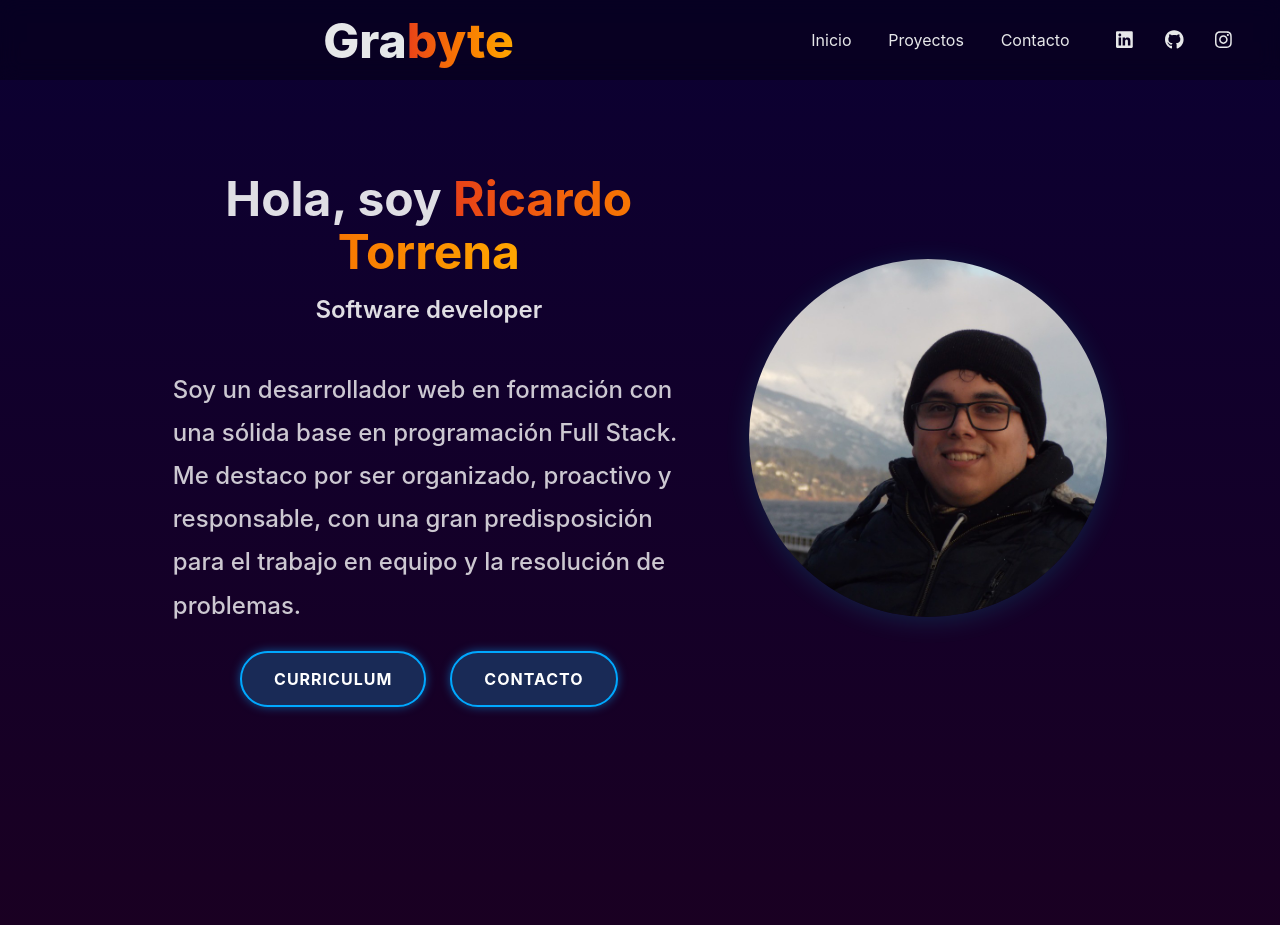
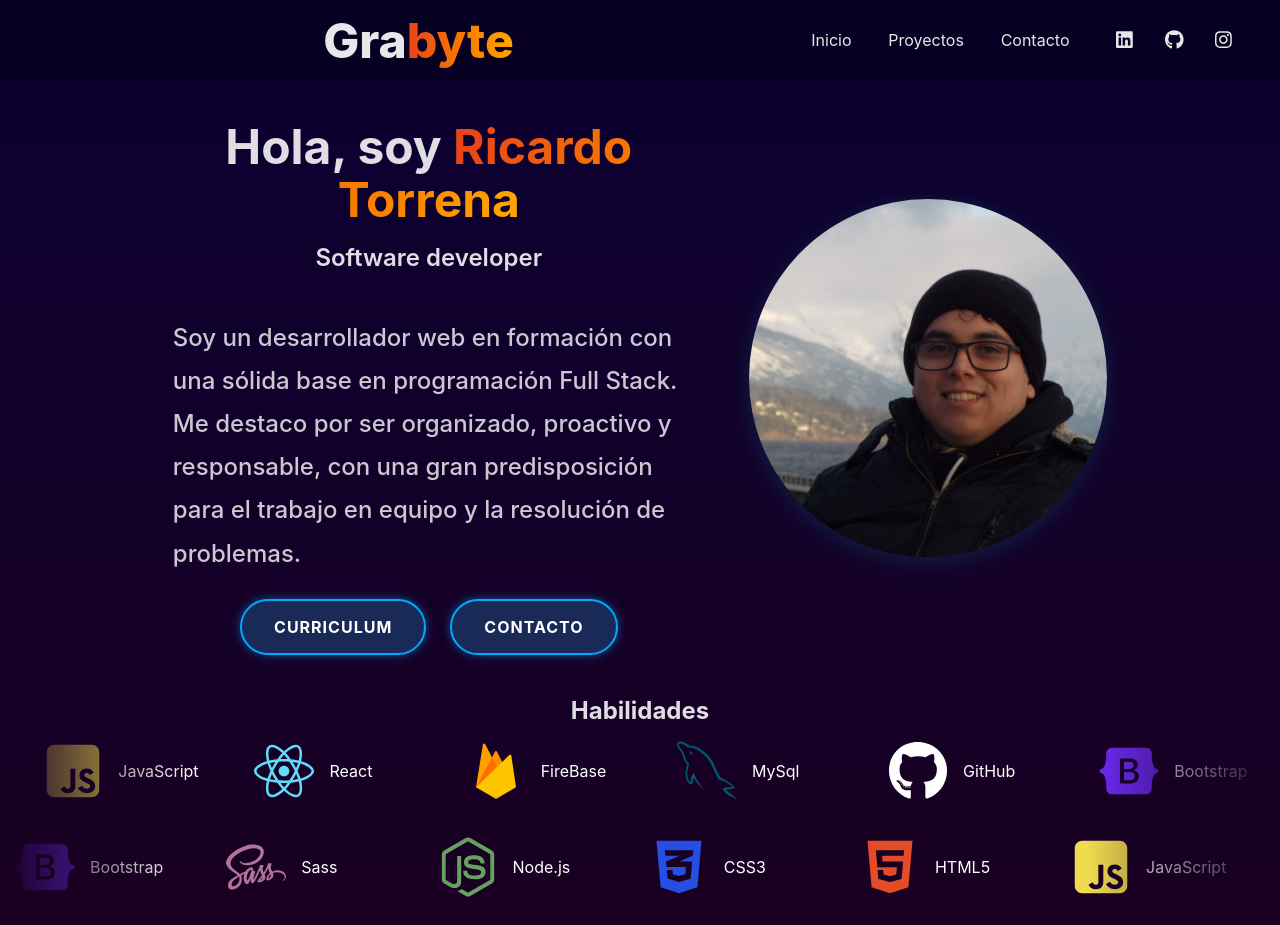
Before and after one commit to Grabyte/Portafolio_Web, a React (Vite) app: page / in a window 1280 px wide. Shown: the top 925 px of the page. Built offline with nearby package versions, Linux system fonts and the light colour scheme.

Commit message:
seccion de habilidades

```diff
--- a/src/components/Home.jsx
+++ b/src/components/Home.jsx
@@ -2,6 +2,7 @@ import '../styles/home.css'
 import ricardoimg from '../assets/images/ricardo2.jpg'
 import { Link } from 'react-scroll'
 import PDFViewer from "../components/PdfViewer";
+import Carousel from './InfinityScroll';
 
 function Home() {
   return (
@@ -20,6 +21,7 @@ function Home() {
           <img src={ricardoimg} alt="" />
       </div>
     </section>
+    <Carousel/>
     </>
   )
 }
--- /dev/null
+++ b/src/components/InfinityScroll.jsx
@@ -0,0 +1,117 @@
+import { FontAwesomeIcon } from '@fortawesome/react-fontawesome';
+import { faReact, faJsSquare, faHtml5, faCss3Alt, faNodeJs, faSass, faBootstrap, faGithub } from '@fortawesome/free-brands-svg-icons';
+import "../styles/carrousel.css";
+
+const Carousel = () => {
+  return (
+    <>
+      <h2 className="slider__header">Habilidades</h2>
+      <div className="slider reverse">
+        <div className="list">
+          <div className="item" style={{ "--position": 1 }}>
+            <FontAwesomeIcon icon={faReact} color="#61DBFB" />
+            <span>React</span>
+          </div>
+          <div className="item" style={{ "--position": 2 }}>
+            <FontAwesomeIcon icon={faJsSquare} color="#F0DB4F" />
+            <span>JavaScript</span>
+          </div>
+          <div className="item" style={{ "--position": 3 }}>
+            <FontAwesomeIcon icon={faHtml5} color="#E34C26" />
+            <span>HTML5</span>
+          </div>
+          <div className="item" style={{ "--position": 4 }}>
+            <FontAwesomeIcon icon={faCss3Alt} color="#264de4" />
+            <span>CSS3</span>
+          </div>
+          <div className="item" style={{ "--position": 5 }}>
+            <FontAwesomeIcon icon={faNodeJs} color="#68A063" />
+            <span>Node.js</span>
+          </div>
+          <div className="item" style={{ "--position": 6 }}>
+            <FontAwesomeIcon icon={faSass} color="#b37399" />
+            <span>Sass</span>
+          </div>
+          <div className="item" style={{ "--position": 7 }}>
+            <FontAwesomeIcon icon={faBootstrap} color="#712cf9" />
+            <span>Bootstrap</span>
+          </div>
+          <div className="item" style={{ "--position": 8 }}>
+            <FontAwesomeIcon icon={faGithub} color="#FFFFFF" />
+            <span>GitHub</span>
+          </div>
+          <div className="item" style={{ "--position": 9 }}>
+            <svg xmlns="http://www.w3.org/2000/svg" preserveAspectRatio="xMidYMid" viewBox="0 0 256 252">
+              <path d="M236 194c-14 0-25 1-34 5-3 1-7 1-7 4l3 6c2 3 5 8 9 11l11 8 21 10 11 9 6 4-3-6-5-5c-5-7-11-13-18-18-6-3-18-9-20-15h-1l12-3 18-3 8-2v-2l-9-10c-8-8-18-15-28-22l-18-8c-2-1-6-2-7-4l-7-13-15-30-8-20c-18-30-38-48-68-65-6-4-14-5-22-7l-13-1-8-6C34 5 8-9 1 9c-5 11 7 22 11 28l9 13 3 9c3 8 5 17 9 24l6 10c2 2 4 3 5 6-3 4-3 9-4 13-7 20-4 44 5 59 2 4 9 14 18 10 8-3 6-13 8-22l1-4 8 14c5 9 14 18 22 24 4 3 8 8 13 10l-4-4-9-10c-8-10-14-21-20-32l-7-17-3-6c-3 4-7 7-9 12-3 7-3 17-4 26h-1c-6-1-8-7-10-12-5-12-6-32-1-46 1-4 6-15 4-19-1-3-4-5-6-7l-7-12-10-30-9-13c-3-5-7-8-10-14-1-2-2-5 0-7l2-2c2-2 9 0 11 1 6 3 12 5 17 9l8 6h4c6 1 12 0 17 2 9 3 18 7 25 12 23 14 42 35 54 59 3 4 3 8 5 12l12 26c4 8 7 16 12 23 3 4 14 6 18 8l12 4 18 12c2 2 11 7 12 10Z" fill="#00546B" />
+              <path d="m58 43-7 1 6 7 4 9v-1c3-1 4-4 4-8l-2-4-5-4Z" fill="#00546B" />
+            </svg>
+            <span>MySql</span>
+          </div>
+          <div className="item" style={{ "--position": 10 }}>
+            <svg xmlns="http://www.w3.org/2000/svg" x="0px" y="0px" width="100" height="100" viewBox="0 0 48 48">
+              <path fill="#ff8f00" d="M8,37L23.234,8.436c0.321-0.602,1.189-0.591,1.494,0.02L30,19L8,37z"></path>
+              <path fill="#ffa000" d="M8,36.992l5.546-34.199c0.145-0.895,1.347-1.089,1.767-0.285L26,22.992L8,36.992z"></path>
+              <path fill="#ff6f00" d="M8.008 36.986L8.208 36.829 25.737 22.488 20.793 13.012z"></path>
+              <path fill="#ffc400" d="M8,37l26.666-25.713c0.559-0.539,1.492-0.221,1.606,0.547L40,37l-15,8.743 c-0.609,0.342-1.352,0.342-1.961,0L8,37z"></path>
+            </svg>
+            <span>FireBase</span>
+          </div>
+        </div>
+      </div>
+      <div className="slider">
+        <div className="list">
+                    <div className="item" style={{ "--position": 10 }}>
+            <FontAwesomeIcon icon={faReact} color="#61DBFB" />
+            <span>React</span>
+          </div>
+          <div className="item" style={{ "--position": 9 }}>
+            <FontAwesomeIcon icon={faJsSquare} color="#F0DB4F" />
+            <span>JavaScript</span>
+          </div>
+          <div className="item" style={{ "--position": 8 }}>
+            <FontAwesomeIcon icon={faHtml5} color="#E34C26" />
+            <span>HTML5</span>
+          </div>
+          <div className="item" style={{ "--position": 7 }}>
+            <FontAwesomeIcon icon={faCss3Alt} color="#264de4" />
+            <span>CSS3</span>
+          </div>
+          <div className="item" style={{ "--position": 6 }}>
+            <FontAwesomeIcon icon={faNodeJs} color="#68A063" />
+            <span>Node.js</span>
+          </div>
+          <div className="item" style={{ "--position": 5 }}>
+            <FontAwesomeIcon icon={faSass} color="#b37399" />
+            <span>Sass</span>
+          </div>
+          <div className="item" style={{ "--position": 4 }}>
+            <FontAwesomeIcon icon={faBootstrap} color="#712cf9" />
+            <span>Bootstrap</span>
+          </div>
+          <div className="item" style={{ "--position": 3 }}>
+            <FontAwesomeIcon icon={faGithub} color="#FFFFFF" />
+            <span>GitHub</span>
+          </div>
+          <div className="item" style={{ "--position": 2 }}>
+            <svg xmlns="http://www.w3.org/2000/svg" preserveAspectRatio="xMidYMid" viewBox="0 0 256 252">
+              <path d="M236 194c-14 0-25 1-34 5-3 1-7 1-7 4l3 6c2 3 5 8 9 11l11 8 21 10 11 9 6 4-3-6-5-5c-5-7-11-13-18-18-6-3-18-9-20-15h-1l12-3 18-3 8-2v-2l-9-10c-8-8-18-15-28-22l-18-8c-2-1-6-2-7-4l-7-13-15-30-8-20c-18-30-38-48-68-65-6-4-14-5-22-7l-13-1-8-6C34 5 8-9 1 9c-5 11 7 22 11 28l9 13 3 9c3 8 5 17 9 24l6 10c2 2 4 3 5 6-3 4-3 9-4 13-7 20-4 44 5 59 2 4 9 14 18 10 8-3 6-13 8-22l1-4 8 14c5 9 14 18 22 24 4 3 8 8 13 10l-4-4-9-10c-8-10-14-21-20-32l-7-17-3-6c-3 4-7 7-9 12-3 7-3 17-4 26h-1c-6-1-8-7-10-12-5-12-6-32-1-46 1-4 6-15 4-19-1-3-4-5-6-7l-7-12-10-30-9-13c-3-5-7-8-10-14-1-2-2-5 0-7l2-2c2-2 9 0 11 1 6 3 12 5 17 9l8 6h4c6 1 12 0 17 2 9 3 18 7 25 12 23 14 42 35 54 59 3 4 3 8 5 12l12 26c4 8 7 16 12 23 3 4 14 6 18 8l12 4 18 12c2 2 11 7 12 10Z" fill="#00546B" />
+              <path d="m58 43-7 1 6 7 4 9v-1c3-1 4-4 4-8l-2-4-5-4Z" fill="#00546B" />
+            </svg>
+            <span>MySql</span>
+          </div>
+          <div className="item" style={{ "--position": 1 }}>
+            <svg xmlns="http://www.w3.org/2000/svg" x="0px" y="0px" width="100" height="100" viewBox="0 0 48 48">
+              <path fill="#ff8f00" d="M8,37L23.234,8.436c0.321-0.602,1.189-0.591,1.494,0.02L30,19L8,37z"></path>
+              <path fill="#ffa000" d="M8,36.992l5.546-34.199c0.145-0.895,1.347-1.089,1.767-0.285L26,22.992L8,36.992z"></path>
+              <path fill="#ff6f00" d="M8.008 36.986L8.208 36.829 25.737 22.488 20.793 13.012z"></path>
+              <path fill="#ffc400" d="M8,37l26.666-25.713c0.559-0.539,1.492-0.221,1.606,0.547L40,37l-15,8.743 c-0.609,0.342-1.352,0.342-1.961,0L8,37z"></path>
+            </svg>
+            <span>FireBase</span>
+          </div>
+        </div>
+      </div>
+    </>
+  );
+};
+
+export default Carousel;
--- a/src/components/PdfViewer.jsx
+++ b/src/components/PdfViewer.jsx
@@ -3,7 +3,7 @@ import { Document, Page } from "react-pdf";
 import { pdfjs } from "react-pdf";
 import { FontAwesomeIcon } from "@fortawesome/react-fontawesome";
 import { faXmark } from "@fortawesome/free-solid-svg-icons";
-import cv from "../../public/CV.pdf";
+import cv from "../assets/CV.pdf";
 import "react-pdf/dist/esm/Page/AnnotationLayer.css";
 import "react-pdf/dist/esm/Page/TextLayer.css";
 import "../styles/pdfViewer.css";
--- /dev/null
+++ b/src/styles/carrousel.css
@@ -0,0 +1,106 @@
+:root {
+  --carousel-height: 10vh;    /* Altura del slider basada en el 10% de la altura de la pantalla */
+  --carousel-width: 15vw;     /* Ancho del slider basado en el 10% del ancho de la pantalla */
+  --carousel-quantity: 10;    /* Cantidad de elementos visibles */
+  --carousel-duration: 30s;   /* Duración de la animación */
+}
+
+.slider__header {
+  text-align: center;
+  font-size: 1.5rem;
+  margin: 0 auto;
+  padding-top: 1rem;
+}
+
+.slider {
+  display: flex;
+  width: 100%;
+  height: var(--carousel-height);
+  overflow: hidden;
+  mask-image: linear-gradient(to right, transparent 0%, black 15%, black 85%, transparent 100%);
+  margin: 1rem auto;
+}
+
+.slider .list {
+  display: flex;
+  width: 100%;
+  min-width: calc(var(--carousel-width) * var(--carousel-quantity));
+  position: relative;
+}
+
+/* Contenedor rectangular para icono y texto */
+.slider .list .item {
+  position: absolute;
+  left: calc(100% + (var(--carousel-width) * var(--position)));
+  animation: autoRun var(--carousel-duration) linear infinite;
+  animation-delay: calc((var(--carousel-duration) / var(--carousel-quantity)) * (var(--position) - 1) - (var(--carousel-duration) / 1)) !important;
+  display: flex;
+  align-items: center;
+  gap: 15px;
+  padding: 0 10px;
+}
+
+/* Estilos para todos los iconos (FontAwesome y SVG personalizados) */
+.slider .list .item svg,
+.slider .list .item .svg-inline--fa {
+  width: 60px; /* Tamaño del icono */
+  height: 60px;
+  flex-shrink: 0; /* Evita que el icono se reduzca */
+  cursor: pointer;
+  pointer-events: stroke;
+}
+
+.slider .list .item span {
+  font-size: 1rem;
+  color: white; /* Color del texto */
+  white-space: nowrap; /* Evita que el texto se divida en varias líneas */
+  pointer-events: none;
+}
+
+/*
+.slider .list:hover .item {
+  animation-play-state: paused !important;
+}
+*/
+
+.slider.reverse .item {
+  animation: reversePlay var(--carousel-duration) linear infinite;
+}
+
+/* Animación autoRun */
+@keyframes autoRun {
+  from {
+    left: 100%;
+  }
+  to {
+    left: calc(-1 * var(--carousel-width));
+  }
+}
+
+/* Animación reversePlay */
+@keyframes reversePlay {
+  from {
+    left: calc(-1 * var(--carousel-width));
+  }
+  to {
+    left: 100%;
+  }
+}
+
+@media screen and (max-width: 996px) {
+  :root {
+    --carousel-width: 20vw;
+  }
+}
+
+@media screen and (max-width: 768px) {
+  :root {
+    --carousel-width: 25vw;
+  }
+}
+
+@media screen and (max-width: 550px) {
+  :root {
+    --carousel-width: 50vw;
+  }
+}
--- a/src/styles/contact.css
+++ b/src/styles/contact.css
@@ -10,6 +10,8 @@
 
 .contact h2 {
   font-size: 4rem;
+  margin-bottom: 1rem;
+  margin-top: 0;
 }
 
 .contact form {
--- a/src/styles/home.css
+++ b/src/styles/home.css
@@ -1,5 +1,5 @@
 .home {
-  min-height: 100vh;
+  min-height: 85vh;
   width: 80%;
   padding-top: calc(var(--header-height) + 1rem);
   display: flex;
@@ -18,6 +18,7 @@
 }
 
 .home__content h1 {
+  padding-top: 1rem;
   font-size: 3rem;
   font-weight: 700;
   margin: 0 auto;
@@ -89,7 +90,7 @@
 
 @media screen and (max-width: 996px) {
   .home {
-    min-height: 100vh;
+    min-height: 70vh;
     width: 100%;
     display: flex;
     flex-direction: column;
--- a/src/styles/projects.css
+++ b/src/styles/projects.css
@@ -8,7 +8,8 @@
 .projects__heading {
   text-align: center;
   font-size: 4rem;
-  margin: 3rem auto;
+  padding-top: 1rem;
+  margin: 0 auto;
   width: 100%;
 }
 
```
Also changed, not shown: 1 other file (tests, documents, lock files or other folders).
